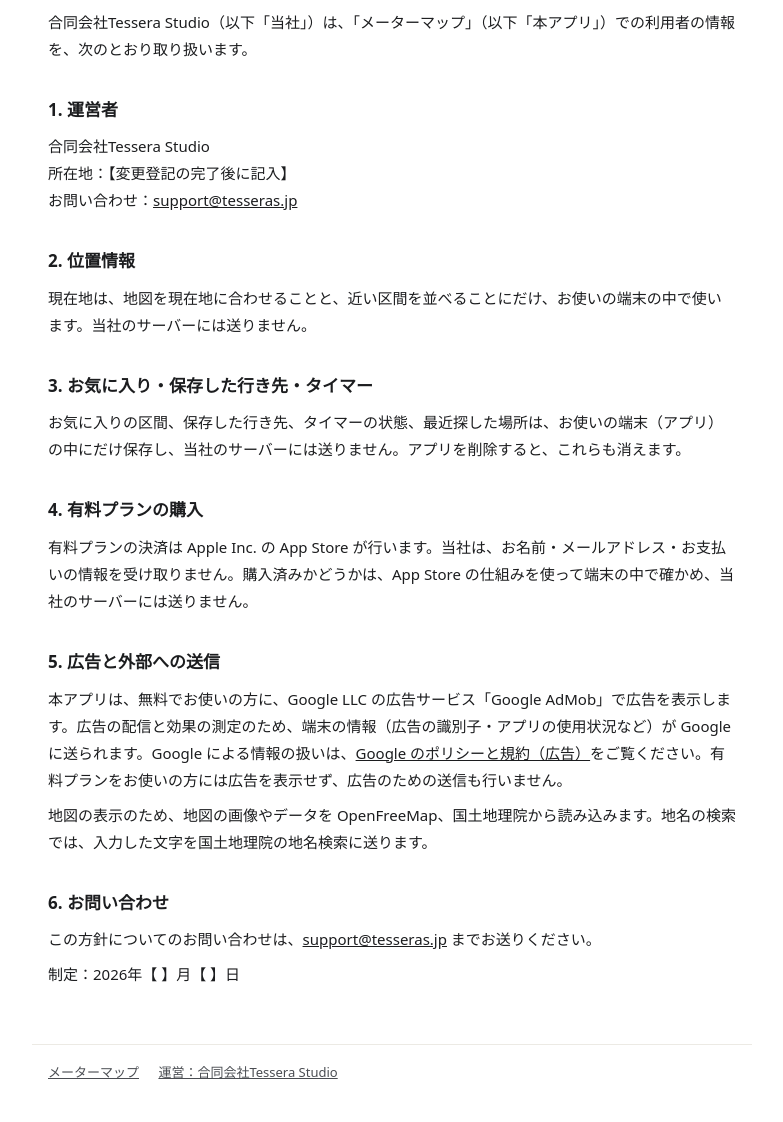
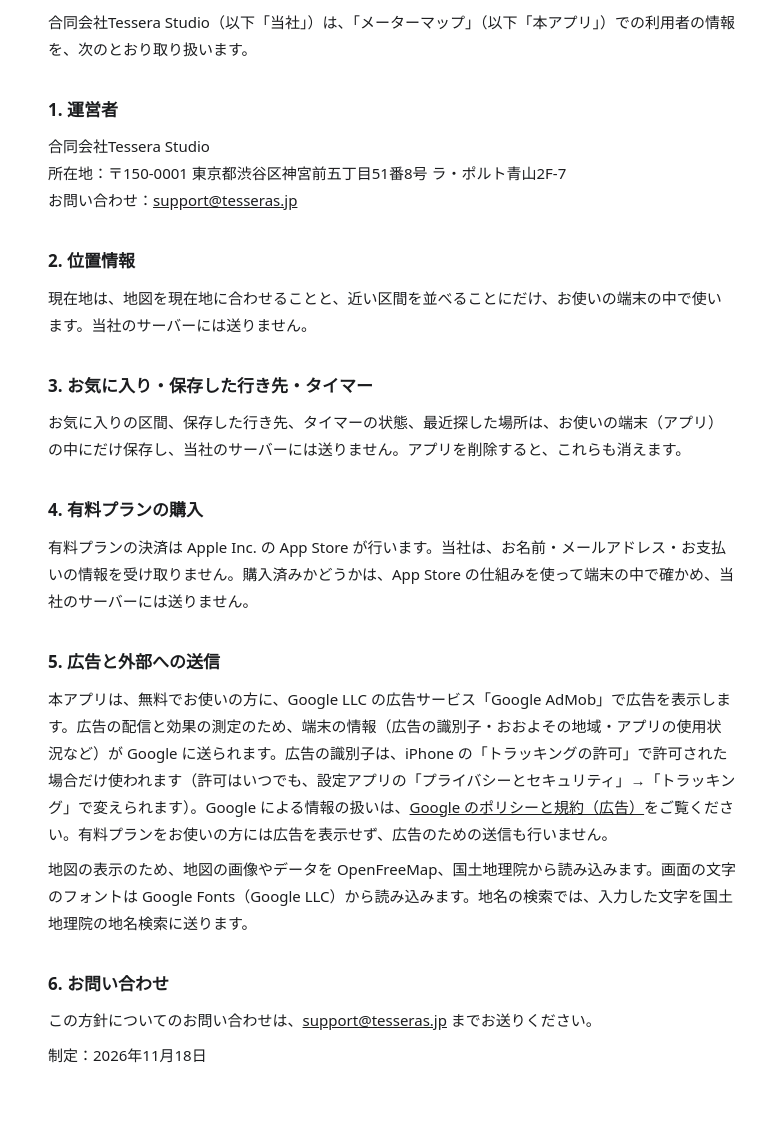
Before and after one commit to Tessera-Studio/tesseras-site, a plain HTML site: page metermap/privacy.html in a window 1280 px wide. Shown: the part 120-1242 px from the top of the page, without its empty margins (248-1031 px from the left). Drawn offline with Linux system fonts and the light colour scheme.

Commit message:
メーターマップ：有料プランを500円に、プライバシーポリシーの空欄を埋める
- metermap/index.html：有料プランの価格を 480円 → 500円（アプリ・App Store の商品とそろえる）
- metermap/privacy.html：所在地と制定日を記入。広告の識別子とトラッキングの許可、
  おおよその地域、Google Fonts の読み込みを書き足す（App Store Connect の申告とそろえる）
- README.md：埋め終わった項目を「公開前に埋めるところ」から外す

Co-Authored-By: Claude Opus 5.5 <noreply@anthropic.com>
Claude-Session: https://claude.ai/code/session_017tmsz114oRHaDqtC5w946x

```diff
--- a/metermap/privacy.html
+++ b/metermap/privacy.html
@@ -12,12 +12,12 @@
   <nav><a href="/metermap/">メーターマップ</a></nav>
 </header>
 <main>
-<!-- 元の下書き：parking-meter-map の docs/drafts/privacy.html（docs/pro-ads.md §18.2）。【 】を埋めてから公開する -->
+<!-- 元の文面：parking-meter-map の privacy.html（docs/pro-ads.md §18.2）。App Store Connect の「App のプライバシー」と内容をそろえる -->
 <h1>プライバシーポリシー</h1>
 <p>合同会社Tessera Studio（以下「当社」）は、「メーターマップ」（以下「本アプリ」）での利用者の情報を、次のとおり取り扱います。</p>
 
 <h2>1. 運営者</h2>
-<p>合同会社Tessera Studio<br>所在地：【変更登記の完了後に記入】<br>お問い合わせ：<a href="mailto:support@tesseras.jp">support@tesseras.jp</a></p>
+<p>合同会社Tessera Studio<br>所在地：〒150-0001 東京都渋谷区神宮前五丁目51番8号 ラ・ポルト青山2F-7<br>お問い合わせ：<a href="mailto:support@tesseras.jp">support@tesseras.jp</a></p>
 
 <h2>2. 位置情報</h2>
 <p>現在地は、地図を現在地に合わせることと、近い区間を並べることにだけ、お使いの端末の中で使います。当社のサーバーには送りません。</p>
@@ -29,13 +29,13 @@
 <p>有料プランの決済は Apple Inc. の App Store が行います。当社は、お名前・メールアドレス・お支払いの情報を受け取りません。購入済みかどうかは、App Store の仕組みを使って端末の中で確かめ、当社のサーバーには送りません。</p>
 
 <h2>5. 広告と外部への送信</h2>
-<p>本アプリは、無料でお使いの方に、Google LLC の広告サービス「Google AdMob」で広告を表示します。広告の配信と効果の測定のため、端末の情報（広告の識別子・アプリの使用状況など）が Google に送られます。Google による情報の扱いは、<a href="https://policies.google.com/technologies/ads?hl=ja" target="_blank" rel="noopener">Google のポリシーと規約（広告）</a>をご覧ください。有料プランをお使いの方には広告を表示せず、広告のための送信も行いません。</p>
-<p>地図の表示のため、地図の画像やデータを OpenFreeMap、国土地理院から読み込みます。地名の検索では、入力した文字を国土地理院の地名検索に送ります。</p>
+<p>本アプリは、無料でお使いの方に、Google LLC の広告サービス「Google AdMob」で広告を表示します。広告の配信と効果の測定のため、端末の情報（広告の識別子・おおよその地域・アプリの使用状況など）が Google に送られます。広告の識別子は、iPhone の「トラッキングの許可」で許可された場合だけ使われます（許可はいつでも、設定アプリの「プライバシーとセキュリティ」→「トラッキング」で変えられます）。Google による情報の扱いは、<a href="https://policies.google.com/technologies/ads?hl=ja" target="_blank" rel="noopener">Google のポリシーと規約（広告）</a>をご覧ください。有料プランをお使いの方には広告を表示せず、広告のための送信も行いません。</p>
+<p>地図の表示のため、地図の画像やデータを OpenFreeMap、国土地理院から読み込みます。画面の文字のフォントは Google Fonts（Google LLC）から読み込みます。地名の検索では、入力した文字を国土地理院の地名検索に送ります。</p>
 
 <h2>6. お問い合わせ</h2>
 <p>この方針についてのお問い合わせは、<a href="mailto:support@tesseras.jp">support@tesseras.jp</a> までお送りください。</p>
 
-<p>制定：2026年【 】月【 】日</p>
+<p>制定：2026年11月18日</p>
 </main>
 <footer>
   <a href="/metermap/">メーターマップ</a>
```
Also changed, not shown: metermap/index.html (+2 -2 lines), 1 other file.
